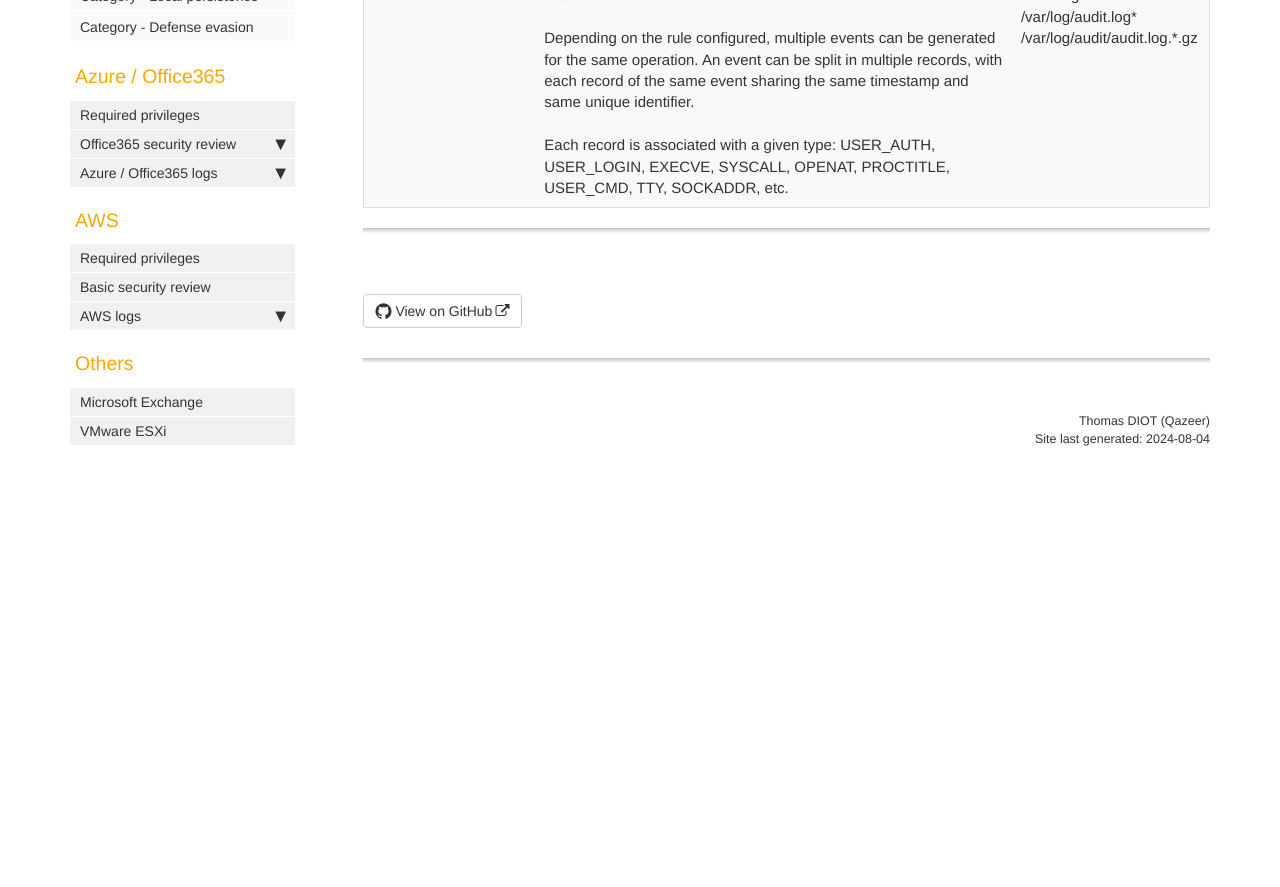
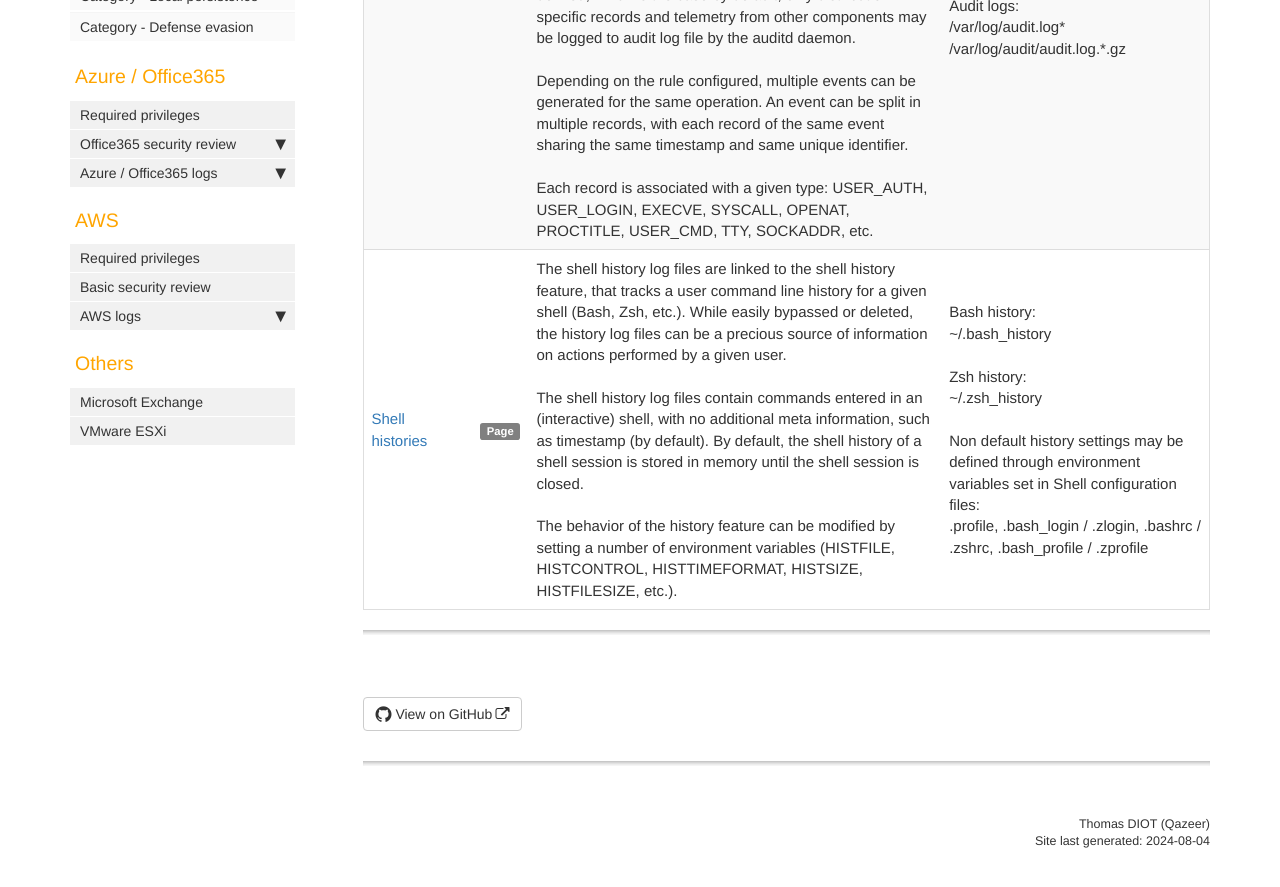
Before and after one commit to Qazeer/artefacts.help, a Jekyll site: the page built from pages/tags/tag_linux_program_execution.md, in a window 1280 px wide and 900 px high, scrolled down 588 px. Shown: the top 887 px of the window. Built offline with Jekyll 4.4.1, drawn with Linux system fonts in a browser that asks for light colours; comment, search, counter and statistics services are not loaded; before the commit the page ends 1087 px from its top, so only the background shows below that.

Commit message:
[Artefacts] Linux Shell histories - init

```diff
--- a/_data/sidebars/sidebar.yml
+++ b/_data/sidebars/sidebar.yml
@@ -691,6 +691,10 @@
         url: /linux_audit_framework.html
         output: web
 
+    - title: Shell histories
+      url: /linux_shell_histories.html
+      output: web
+
   - title: By tag
     output: web
     children:
--- /dev/null
+++ b/pages/linux/shell_histories.md
@@ -0,0 +1,88 @@
+---
+title: Shell histories
+summary: 'The shell history log files are linked to the shell history feature, that tracks a user command line history for a given shell (Bash, Zsh, etc.). While easily bypassed or deleted, the history log files can be a precious source of information on actions performed by a given user.\n\n The shell history log files contain commands entered in an (interactive) shell, with no
+additional meta information, such as timestamp (by default). By default, the shell history of a shell session is stored in memory until the shell session is closed.\n\n The behavior of the history feature can be modified by setting a number of environment variables (HISTFILE, HISTCONTROL, HISTTIMEFORMAT, HISTSIZE, HISTFILESIZE, etc.).'
+keywords: shell, history, bash, zsh, bash_history, .bash_history, zsh_history, .zsh_history, HISTFILE, HISTCONTROL, HISTTIMEFORMAT, HISTSIZE, HISTFILESIZE
+tags:
+  - linux_program_execution
+  - linux_files_and_folders_access
+default_location: 'Bash history:\n ~/.bash_history\n\n Zsh history:\n ~/.zsh_history\n\n Non default history settings may be defined through environment variables set in Shell configuration files:\n .profile, .bash_login / .zlogin, .bashrc / .zshrc, .bash_profile / .zprofile'
+last_updated: 2024-08-04
+sidebar: sidebar
+permalink: linux_shell_histories.html
+folder: linux
+---
+
+### Overview
+
+The shell history log files are linked to the shell `history` feature. The
+shell `history` feature tracks a user command line history for a given shell
+(`Bash`, `Zsh`, etc.). While easily bypassed or deleted, the history log files
+can be a precious source of information on actions performed by a given user.
+
+Two built-in commands can be used to interact with the shell history:
+
+  - `history`: listing of shell history commands.
+
+  - `fc`: accessing commands from the history to edit and / or execute a past
+    command.
+
+The behavior of the `history` feature can be modified by setting a number of
+environment variables: `HISTFILE`, `HISTCONTROL`, `HISTTIMEFORMAT`, `HISTSIZE`,
+`HISTFILESIZE` (among others).
+
+By default, the shell history log files are stored in their associated user's
+home directory. For instance, `Bash`'s history file is stored as
+`~/.bash_history` and `Zsh`'s history file as `~/.zsh_history`. The location
+of the shell history file can be set using the `HISTFILE` environnement
+variable.
+
+#### Shell history bypass
+
+On many Linux distributions and Unix shells, commands with a leading space are
+ignored and not added to the history (in memory or in the history log file on
+disk).
+
+This behavior can be controlled using the `HISTCONTROL` environnement variable.
+For instance, for `Bash`, to ignore command containing `-pass` or `-key`,
+`HISTCONTROL` can be set to `HISTIGNORE='*-pass*':'*-key*'`.
+
+Additionally, Shell history files are not protected against tampering, with
+no guarantee to their integrity. Specific or all commands can be trivially
+deleted from a Shell history file.
+
+### Information of interest
+
+The shell history log files contain commands entered in a shell, with no
+additional meta information (by default).
+
+Timestamps can be added to track the execution time of commands if the
+`HISTTIMEFORMAT` environnement variable is set. The `%F` parameter adds the
+date in `YYYY-MM-DD` format and `%T` adds a `HH:MM:SS` timestamp
+(`HISTTIMEFORMAT="%F %T "`).
+
+By default, the shell history of a shell session is stored in memory until the
+shell session is closed. While commands for a given shell session are stored in
+order, the overall commands may not be stored in chronological if concurrent
+shell sessions were used.
+
+#### HISTSIZE & HISTFILESIZE
+
+The number of commands stored in memory can be specified through the `HISTSIZE`
+environnement variable. For instance, if `HISTSIZE` is set to 20, only the last
+20 commands will be stored in the in memory history and will written to disk
+once the shell session terminate. By default, `Bash` limits the history in
+memory to 1,000 entries (equivalent of `HISTSIZE` being set to 1,000).
+
+The number of commands stored on disk in the history file is specified through
+the `HISTFILESIZE` environnement variable. When the shell session exits, the
+commands in memory (up to `HISTSIZE`) are written to the history file and the
+history file is truncated to be limited to `HISTFILESIZE` lines. By default,
+`Bash` limits the number of commands in the history file to 2,000 entries
+(equivalent of `HISTFILESIZE` being set to 2,000).
+
+### References
+
+  - [cherry servers - Mantas Levinas - A Complete Guide to Linux Bash History](https://www.cherryservers.com/blog/a-complete-guide-to-linux-bash-history)
+
+  - [StackOverflow - arturomp - bash (or zsh) HISTSIZE vs. HISTFILESIZE?](https://stackoverflow.com/questions/19454837/bash-or-zsh-histsize-vs-histfilesize/19454838#19454838)
```
